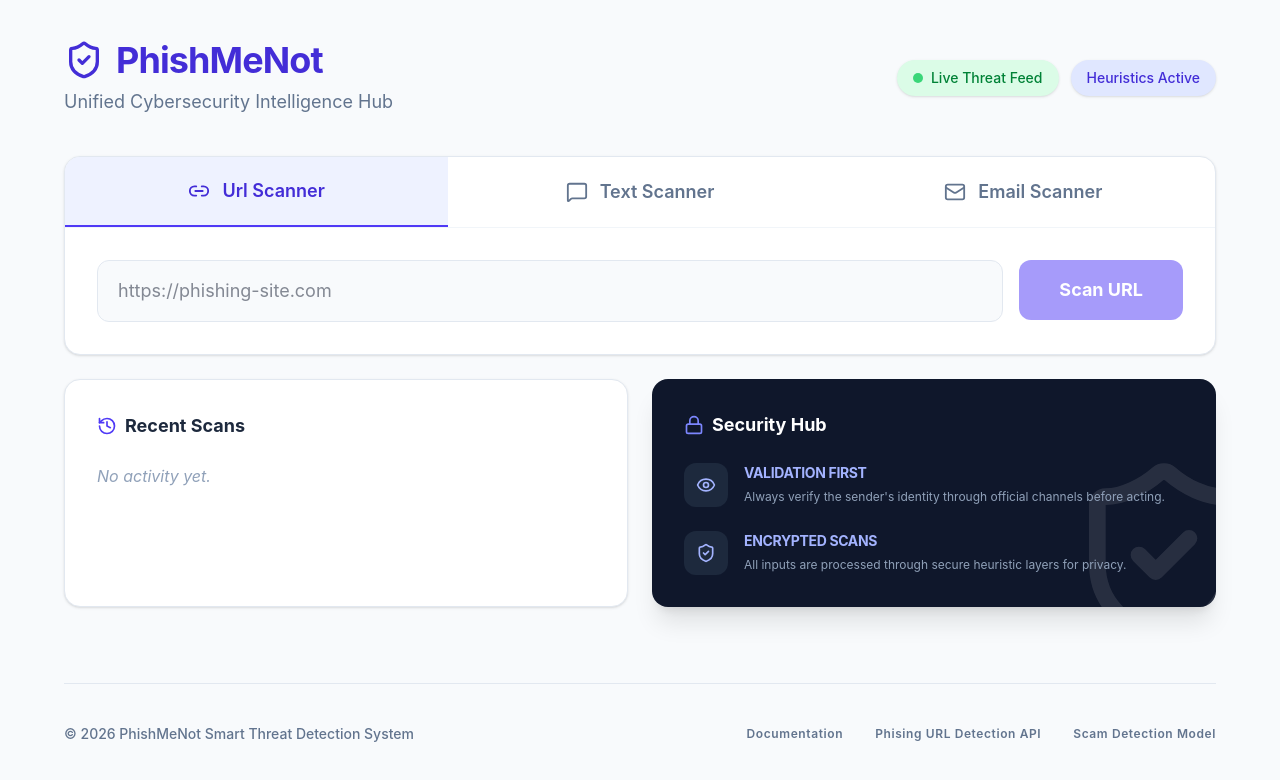
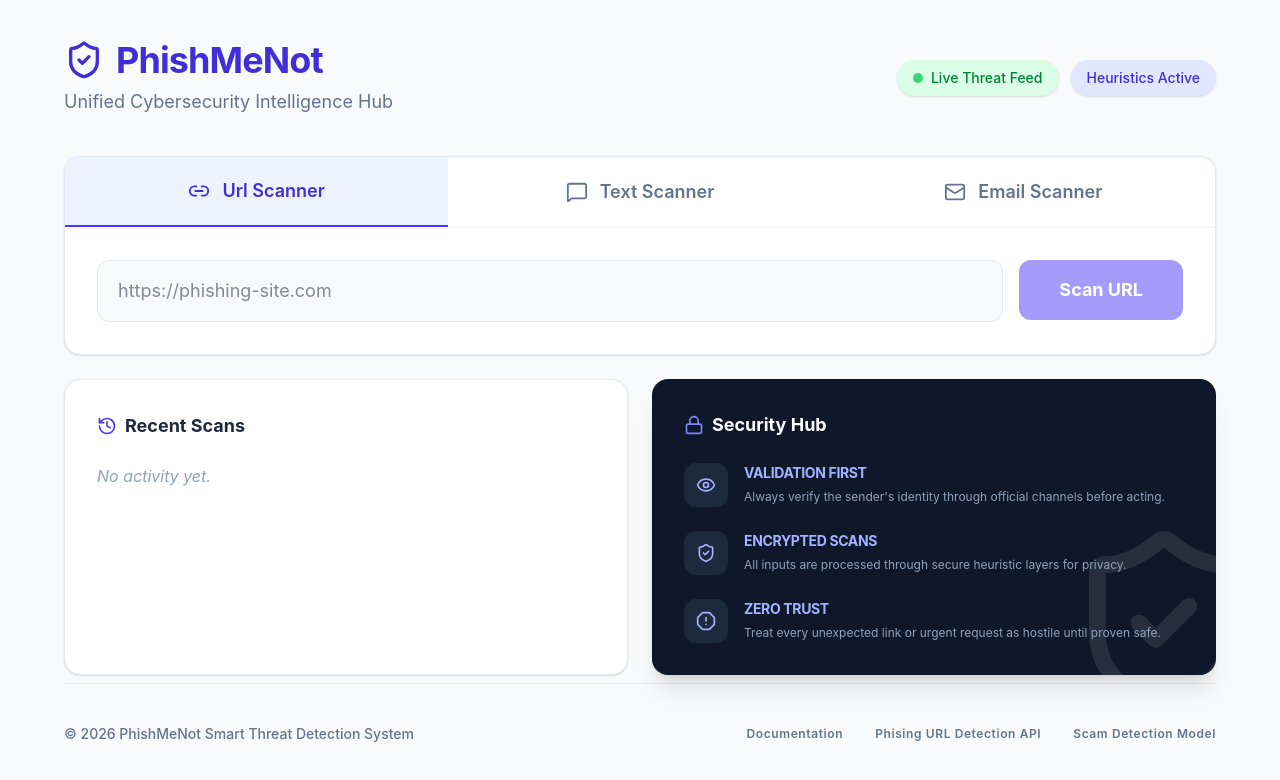
Before and after one commit to re-assist/phish-me-not, a React (Vite) app in the folder client/: page / in a window 1280 px wide. Shown: the top 780 px of the page. Built offline with nearby package versions, Linux system fonts and the light colour scheme.

Commit message:
feat: add 3rd tip on securityHub Card

```diff
--- a/client/src/components/widgets/SecurityHub.jsx
+++ b/client/src/components/widgets/SecurityHub.jsx
@@ -1,7 +1,7 @@
-import { ShieldCheck, Eye, Lock } from "lucide-react";
+import React from 'react';
+import { Lock, Eye, ShieldCheck, AlertOctagon } from 'lucide-react';
 
 const SecurityHub = () => {
-
   return (
     <div className="bg-slate-900 text-white rounded-2xl shadow-xl p-8 relative overflow-hidden">
       <div className="relative z-10">
@@ -28,6 +28,15 @@ const SecurityHub = () => {
               <p className="text-xs text-slate-400 mt-1 leading-relaxed">All inputs are processed through secure heuristic layers for privacy.</p>
             </div>
           </div>
+          <div className="flex gap-4">
+            <div className="bg-slate-800 p-3 rounded-xl h-fit">
+              <AlertOctagon size={20} className="text-indigo-300" />
+            </div>
+            <div>
+              <p className="text-sm font-bold uppercase tracking-tight text-indigo-300">Zero Trust</p>
+              <p className="text-xs text-slate-400 mt-1 leading-relaxed">Treat every unexpected link or urgent request as hostile until proven safe.</p>
+            </div>
+          </div>
         </div>
       </div>
       <div className="absolute -bottom-12 -right-12 opacity-10">
@@ -35,6 +44,6 @@ const SecurityHub = () => {
       </div>
     </div>
   );
-}
+};
 
 export default SecurityHub;
```
Lines whose indentation alone changed are shown as unchanged.
